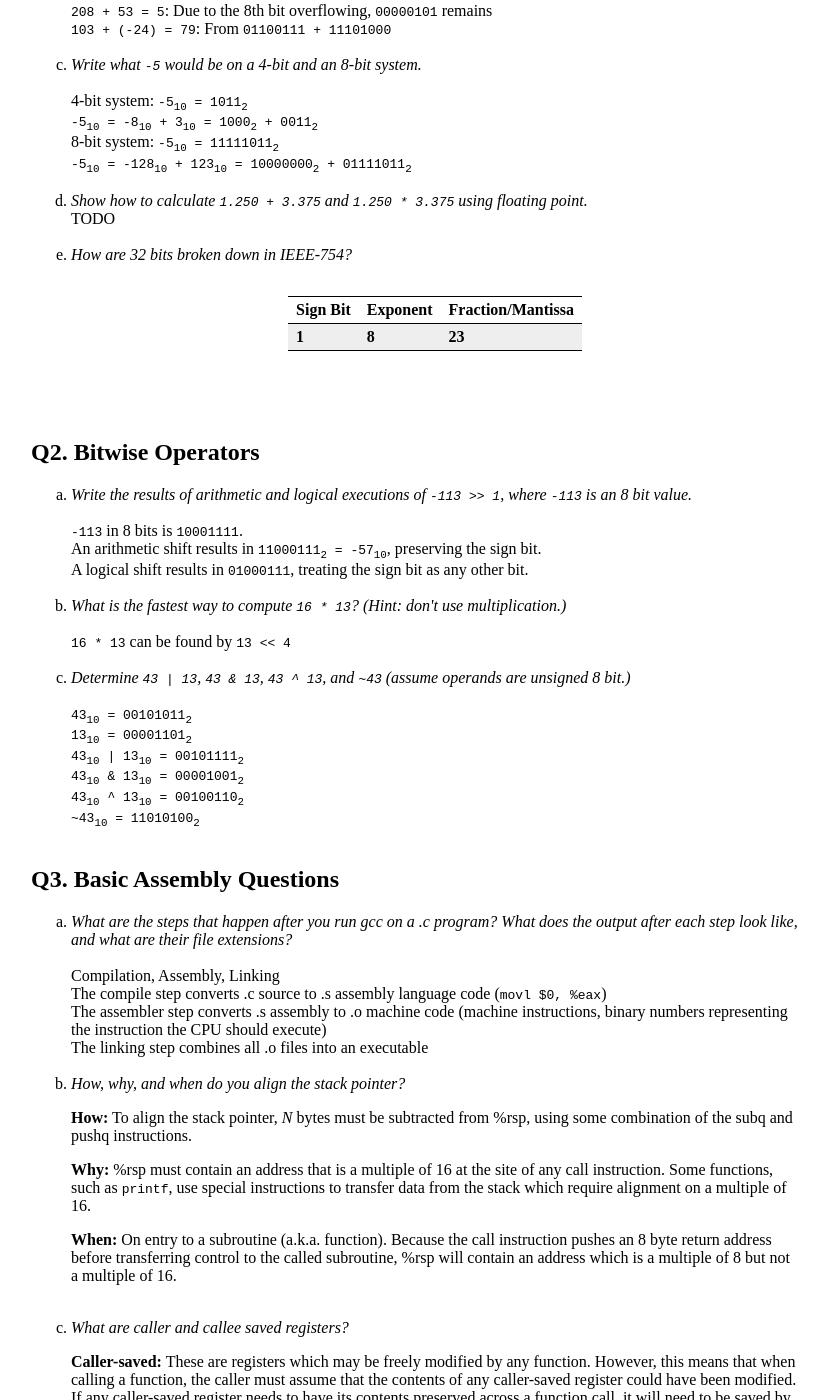
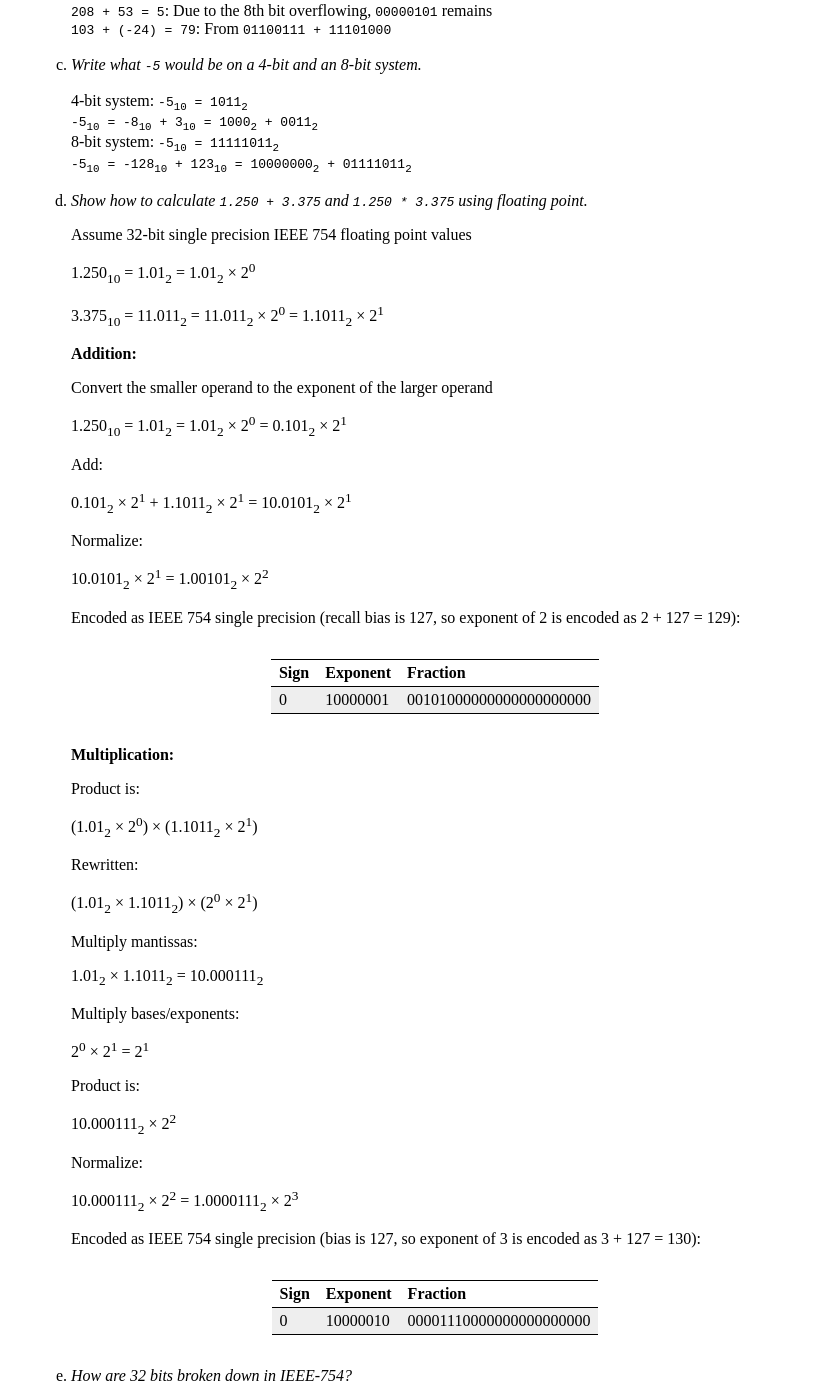
Before and after one commit to jhucsf/spring2022, a Jekyll site: the page built from resources/exam1review-solutions.md, in a window 1280 px wide and 1400 px high, scrolled down 755 px. Shown: the whole window, without its empty margins (225-1053 px from the left). Built offline with Jekyll 4.4.1, drawn with Linux system fonts in a browser that asks for light colours.

Commit message:
add solution for Q1(d)

```diff
--- a/resources/exam1review-solutions.md
+++ b/resources/exam1review-solutions.md
@@ -66,8 +66,75 @@ In all questions, assume signed integers use two's complement representation.
 
     <i>Show how to calculate <code>1.250 + 3.375</code> and <code>1.250 * 3.375</code> using floating point.</i>
       <br>
-    TODO
-      <br><br>
+
+    <p>Assume 32-bit single precision IEEE 754 floating point values</p>
+
+    <p>1.250<sub>10</sub> = 1.01<sub>2</sub> = 1.01<sub>2</sub> × 2<sup>0</sup></p>
+    <p>3.375<sub>10</sub> = 11.011<sub>2</sub> = 11.011<sub>2</sub> × 2<sup>0</sup> = 1.1011<sub>2</sub> × 2<sup>1</sup></p>
+
+    <p><b>Addition:</b></p>
+
+    <p>Convert the smaller operand to the exponent of the larger operand</p>
+
+    <p>1.250<sub>10</sub> = 1.01<sub>2</sub> = 1.01<sub>2</sub> × 2<sup>0</sup> = 0.101<sub>2</sub> × 2<sup>1</sup></p>
+
+    <p>Add:</p>
+
+    <p>0.101<sub>2</sub> × 2<sup>1</sup> + 1.1011<sub>2</sub> × 2<sup>1</sup> = 10.0101<sub>2</sub> × 2<sup>1</sup></p>
+
+    <p>Normalize:</p>
+
+    <p>10.0101<sub>2</sub> × 2<sup>1</sup> = 1.00101<sub>2</sub> × 2<sup>2</sup></p>
+
+    <p>Encoded as IEEE 754 single precision (recall bias is 127, so exponent of 2 is
+       encoded as 2 + 127 = 129):</p>
+
+    <table>
+      <tr><th>Sign</th><th>Exponent</th><th>Fraction</th></tr>
+      <tr>
+        <td>0</td>
+        <td>10000001</td>
+        <td>00101000000000000000000</td>
+      </tr>
+    </table>
+
+    <p><b>Multiplication:</b></p>
+
+    <p>Product is:</p>
+
+    <p>(1.01<sub>2</sub> × 2<sup>0</sup>) × (1.1011<sub>2</sub> × 2<sup>1</sup>)</p>
+
+    <p>Rewritten:</p>
+
+    <p>(1.01<sub>2</sub> × 1.1011<sub>2</sub>) × (2<sup>0</sup> × 2<sup>1</sup>)</p>
+
+    <p>Multiply mantissas:</p>
+
+    <p>1.01<sub>2</sub> × 1.1011<sub>2</sub> = 10.000111<sub>2</sub></p>
+
+    <p>Multiply bases/exponents:</p>
+
+    <p>2<sup>0</sup> × 2<sup>1</sup> = 2<sup>1</sup></p>
+
+    <p>Product is:</p>
+
+    <p>10.000111<sub>2</sub> × 2<sup>2</sup></p>
+
+    <p>Normalize:</p>
+
+    <p>10.000111<sub>2</sub> × 2<sup>2</sup> = 1.0000111<sub>2</sub> × 2<sup>3</sup></p>
+
+    <p>Encoded as IEEE 754 single precision (bias is 127, so exponent of 3 is
+       encoded as 3 + 127 = 130):</p>
+
+    <table>
+      <tr><th>Sign</th><th>Exponent</th><th>Fraction</th></tr>
+      <tr>
+        <td>0</td>
+        <td>10000010</td>
+        <td>00001110000000000000000</td>
+      </tr>
+    </table>
   </li>
   <li>
 
```
